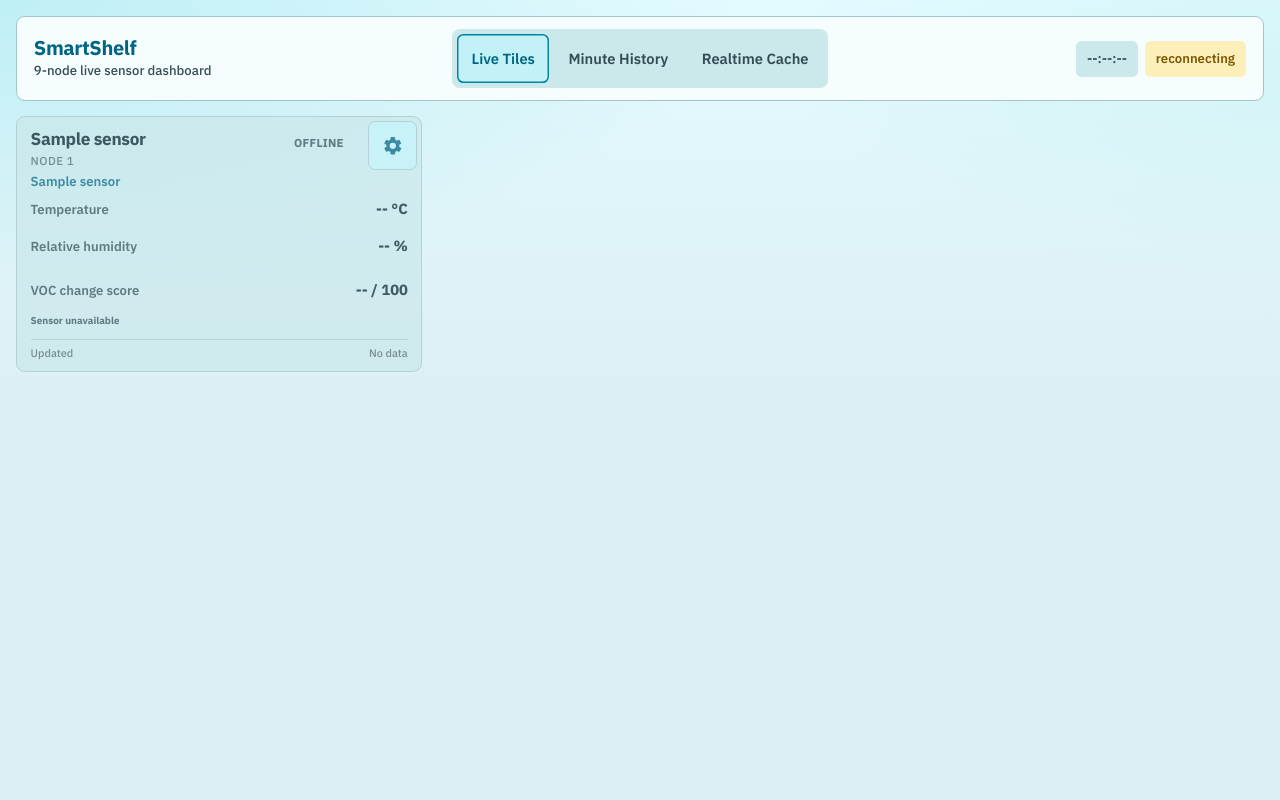
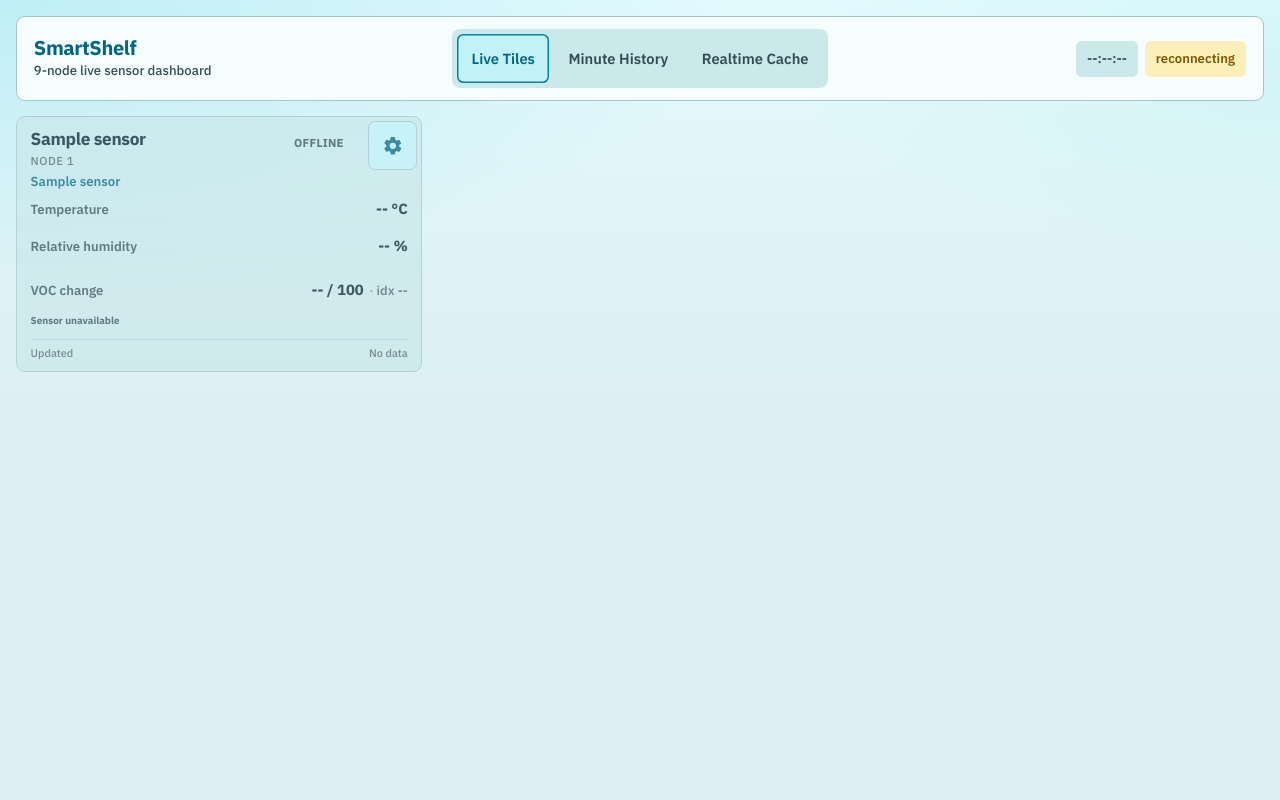
Before and after one commit to MassonMassoniy/SmartShelf, a Flask app: template RaspberryPi/frontend/templates/index.html in a window 1280 px wide. Run offline with Flask 3, Linux system fonts and the light colour scheme; the template is opened without the code that fills it: most values are stand-ins (such as "Sample title", 1, 10 or a date in 2020); data that the repository does not hold is empty; some libraries are stand-ins or nearby versions.

Commit message:
Added VOC index metric in the UI

```diff
--- a/RaspberryPi/frontend/templates/_tile_line.html
+++ b/RaspberryPi/frontend/templates/_tile_line.html
@@ -100,8 +100,17 @@
     {% if g_pct > 100 %}{% set g_pct = 100 %}{% endif %}
     <div class="metric-row">
       <div class="metric-label-row">
-        <span class="metric-label" data-field="voc-label" data-short-label="VOC">{% if is_v5 %}VOC change score{% else %}VOC index{% endif %}</span>
-        <span class="metric-value"><span data-field="gas">{% if is_v5 %}{% if not score_unavailable %}{{ reading.voc_change_score }}{% else %}--{% endif %}{% elif has_data and reading.gas is not none %}{{ reading.gas }}{% else %}--{% endif %}</span><span data-field="voc-score-unit">{% if is_v5 %} / 100{% endif %}</span></span>
+        <span class="metric-label" data-field="voc-label" data-short-label="VOC">{% if is_v5 %}VOC change{% else %}VOC index{% endif %}</span>
+        <span class="metric-value metric-value--voc">
+          <span class="voc-score-group">
+            <span data-field="gas">{% if is_v5 %}{% if not score_unavailable %}{{ reading.voc_change_score }}{% else %}--{% endif %}{% elif has_data and reading.gas is not none %}{{ reading.gas }}{% else %}--{% endif %}</span><span data-field="voc-score-unit">{% if is_v5 %} / 100{% endif %}</span>
+          </span>
+          <span class="voc-index-group{% if not is_v5 %} hidden{% endif %}" data-field="voc-index-group" title="VOC index">
+            <span class="voc-index-sep" aria-hidden="true">·</span>
+            <span class="voc-index-label">idx</span>
+            <span data-field="voc-index">{% if is_v5 %}{% if has_data and reading.gas is not none %}{{ reading.gas }}{% else %}--{% endif %}{% endif %}</span>
+          </span>
+        </span>
       </div>
       <div class="metric-track voc-track">
         <div data-bar="gas" data-initial-width="{{ g_pct|float|round(1) }}" class="{% if is_v5 and not score_unavailable and (reading.voc_alert_latched or reading.voc_decision_state == 'alert') %}bar-bad{% elif is_v5 and not score_unavailable and reading.voc_decision_state == 'warning' %}bar-warn{% elif is_v5 and not score_unavailable %}bar-ok{% elif not is_v5 and has_data and reading.gas_bar_class %}{{ reading.gas_bar_class }}{% else %}bar-neutral{% endif %} metric-bar"></div>
--- a/RaspberryPi/frontend/templates/index.html
+++ b/RaspberryPi/frontend/templates/index.html
@@ -398,6 +398,43 @@
       color: var(--ink);
     }
 
+    .metric-value--voc {
+      display: inline-flex;
+      align-items: baseline;
+      justify-content: flex-end;
+      gap: 0.35rem;
+      min-width: 0;
+      max-width: 68%;
+    }
+
+    .voc-score-group {
+      white-space: nowrap;
+    }
+
+    .voc-index-group {
+      display: inline-flex;
+      align-items: baseline;
+      gap: 0.18rem;
+      min-width: 0;
+      white-space: nowrap;
+      font-weight: 600;
+      font-size: 0.86em;
+      color: var(--ink-faint);
+    }
+
+    .voc-index-group.hidden {
+      display: none;
+    }
+
+    .voc-index-sep {
+      opacity: 0.7;
+    }
+
+    .voc-index-label {
+      font-weight: 600;
+      letter-spacing: 0.01em;
+    }
+
     .metric-track {
       position: relative;
       height: 0.55rem;
@@ -1429,6 +1466,19 @@
       }
 
       .metric-value { font-size: 0.72rem; }
+
+      .metric-value--voc {
+        gap: 0.22rem;
+        max-width: 72%;
+      }
+
+      .voc-index-group {
+        font-size: 0.82em;
+      }
+
+      .voc-index-label {
+        display: none;
+      }
 
       .metric-track { height: 0.32rem; }
 
@@ -1714,6 +1764,7 @@
       if (Number(tile.dataset.protocolVersion) >= 5) {
         setTextIfChanged(tile.querySelector('[data-field="voc-phase"]'), "Sensor unavailable");
         setTextIfChanged(tile.querySelector('[data-field="voc-detail"]'), "Score unavailable");
+        tile.querySelector('[data-field="voc-index-group"]')?.classList.remove("hidden");
         updateEvaluationProgress(tile, null);
       }
       setTextIfChanged(tile.querySelector('[data-field="updated"]'), updatedTs ? formatTime(updatedTs) : "--:--:--");
@@ -1854,10 +1905,12 @@
       const labelEl = tile.querySelector('[data-field="voc-label"]');
       const valueEl = tile.querySelector('[data-field="gas"]');
       const unitEl = tile.querySelector('[data-field="voc-score-unit"]');
+      const indexEl = tile.querySelector('[data-field="voc-index"]');
+      const indexGroupEl = tile.querySelector('[data-field="voc-index-group"]');
       const phaseEl = tile.querySelector('[data-field="voc-phase"]');
       const detailEl = tile.querySelector('[data-field="voc-detail"]');
       const barEl = tile.querySelector('[data-bar="gas"]');
-      const vocIndex = node.voc_index;
+      const vocIndex = node.voc_index != null ? node.voc_index : node.gas;
 
       const protocolVersion = Number(node.protocol_version);
       tile.dataset.protocolVersion = v5
@@ -1868,6 +1921,8 @@
         if (labelEl) labelEl.dataset.shortLabel = "VOC";
         setTextIfChanged(valueEl, vocIndex == null ? "--" : String(vocIndex));
         if (unitEl) unitEl.textContent = "";
+        setTextIfChanged(indexEl, "");
+        indexGroupEl?.classList.add("hidden");
         setTextIfChanged(phaseEl, "Legacy VOC Index");
         setTextIfChanged(detailEl, "");
         tile.querySelector('[data-field="evaluation-progress"]')?.classList.add("hidden");
@@ -1876,9 +1931,11 @@
         return;
       }
 
-      setTextIfChanged(labelEl, "VOC change score");
+      setTextIfChanged(labelEl, "VOC change");
       if (labelEl) labelEl.dataset.shortLabel = "VOC";
       if (unitEl) unitEl.textContent = " / 100";
+      indexGroupEl?.classList.remove("hidden");
+      setTextIfChanged(indexEl, vocIndex == null ? "--" : String(vocIndex));
       const environmentFault = Boolean(node.environment_fault) || Number(node.autonomous_state) === 8;
       const measurementUsable = Boolean(node.measurement_usable) && !environmentFault;
       const score = !measurementUsable || node.voc_change_score == null ? null : Number(node.voc_change_score);
```
